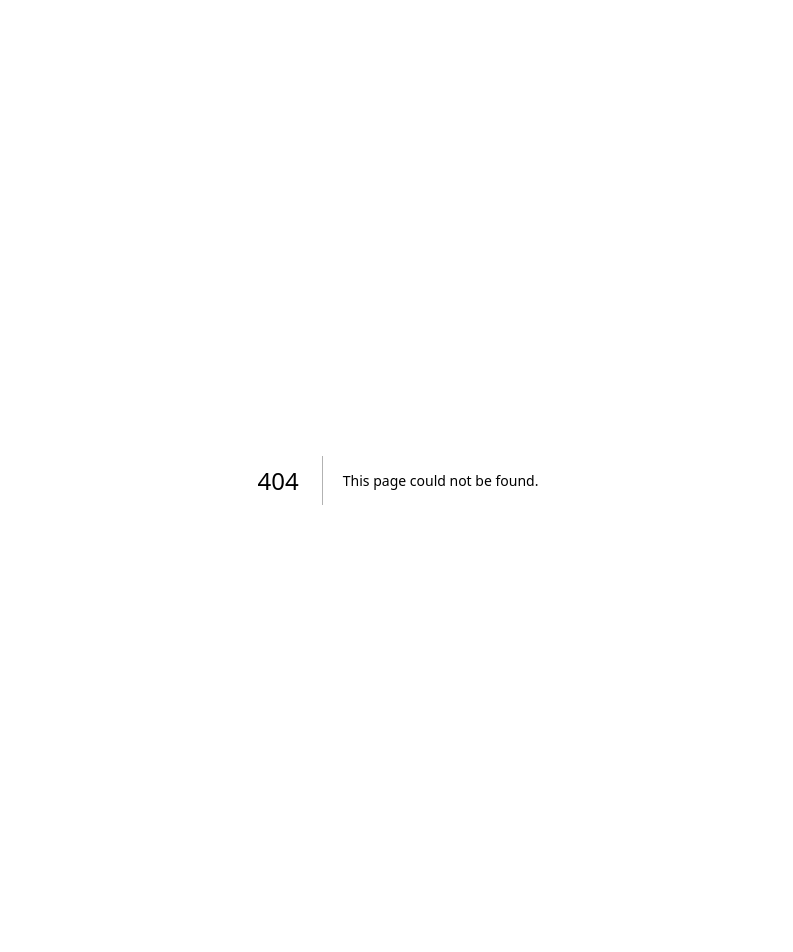
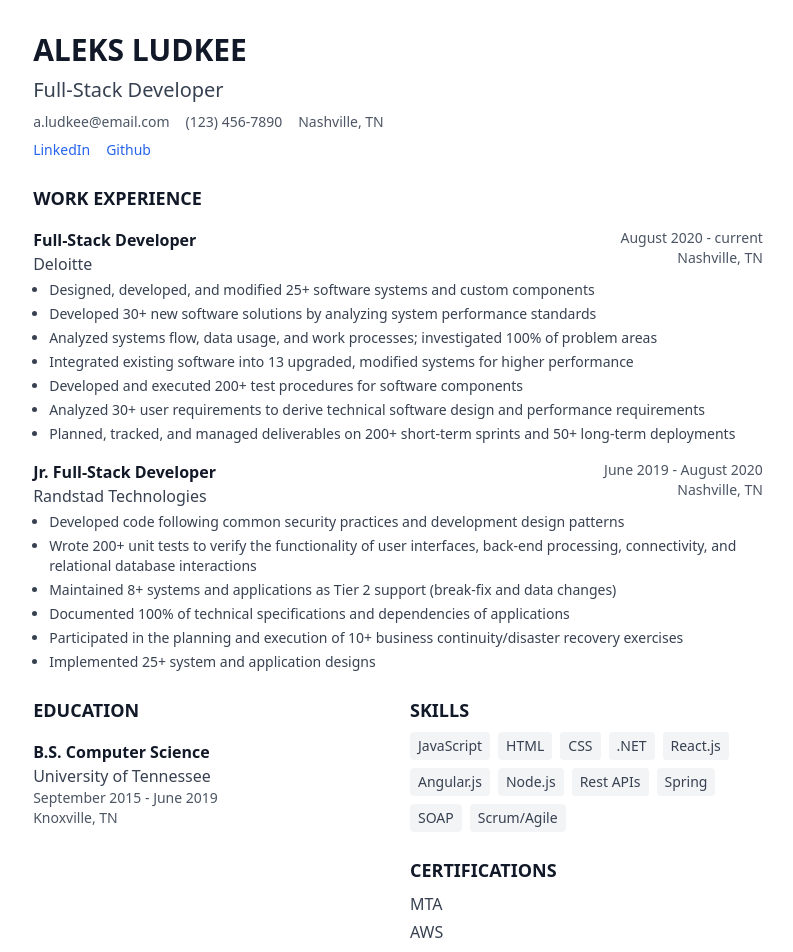
Before and after one commit to mubinkg/next-yt, a Next.js app: page /resume1 in a window 1280 px wide. Before the commit this address had no page. Shown: the top 952 px of the page, without its empty margins (242-1035 px from the left). Built offline with nearby package versions, Linux system fonts and the light colour scheme.

Commit message:
add frontend resume

```diff
--- a/app/layout.tsx
+++ b/app/layout.tsx
@@ -13,7 +13,7 @@ export default function RootLayout({
 }>) {
   return (
     <html lang="en">
-      <body className="mx-auto w-[600px] my-20">
+      <body>
 
         {children}
 
--- a/app/page.tsx
+++ b/app/page.tsx
@@ -1,6 +1,8 @@
-import Link from "next/link";
-
 export default function Home() {
+  const random = Math.floor(Math.random()*3)
+  if(random === 2){
+    throw new Error("Error on home page!")
+  }
   return (
     <div>
       <h2 className="text-4xl mb-10">Home page</h2>
--- /dev/null
+++ b/app/resume1/page.tsx
@@ -0,0 +1,109 @@
+'use client'
+
+export default function page() {
+    return (
+      <div className="w-[210mm] h-[297mm] mx-auto bg-white p-8">
+        <div className="space-y-6">
+          <header className="space-y-2">
+            <h1 className="text-3xl font-bold text-gray-900">ALEKS LUDKEE</h1>
+            <h2 className="text-xl text-gray-700">Full-Stack Developer</h2>
+            <div className="flex items-center gap-4 text-sm text-gray-600">
+              <a href="mailto:a.ludkee@email.com" className="hover:text-blue-600">a.ludkee@email.com</a>
+              <span>(123) 456-7890</span>
+              <span>Nashville, TN</span>
+            </div>
+            <div className="flex gap-4 text-sm text-blue-600">
+              <a href="#" className="hover:underline">LinkedIn</a>
+              <a href="#" className="hover:underline">Github</a>
+            </div>
+          </header>
+
+          {/* Work Experience */}
+          <section>
+            <h2 className="text-lg font-bold text-gray-900 mb-4">WORK EXPERIENCE</h2>
+
+            <div className="space-y-4">
+              <div>
+                <div className="flex justify-between items-start mb-1">
+                  <div>
+                    <h3 className="font-bold text-gray-900">Full-Stack Developer</h3>
+                    <div className="text-gray-700">Deloitte</div>
+                  </div>
+                  <div className="text-right text-gray-600 text-sm">
+                    <div>August 2020 - current</div>
+                    <div>Nashville, TN</div>
+                  </div>
+                </div>
+                <ul className="list-disc list-outside ml-4 text-sm text-gray-700 space-y-1">
+                  <li>Designed, developed, and modified 25+ software systems and custom components</li>
+                  <li>Developed 30+ new software solutions by analyzing system performance standards</li>
+                  <li>Analyzed systems flow, data usage, and work processes; investigated 100% of problem areas</li>
+                  <li>Integrated existing software into 13 upgraded, modified systems for higher performance</li>
+                  <li>Developed and executed 200+ test procedures for software components</li>
+                  <li>Analyzed 30+ user requirements to derive technical software design and performance requirements</li>
+                  <li>Planned, tracked, and managed deliverables on 200+ short-term sprints and 50+ long-term deployments</li>
+                </ul>
+              </div>
+
+              <div>
+                <div className="flex justify-between items-start mb-1">
+                  <div>
+                    <h3 className="font-bold text-gray-900">Jr. Full-Stack Developer</h3>
+                    <div className="text-gray-700">Randstad Technologies</div>
+                  </div>
+                  <div className="text-right text-gray-600 text-sm">
+                    <div>June 2019 - August 2020</div>
+                    <div>Nashville, TN</div>
+                  </div>
+                </div>
+                <ul className="list-disc list-outside ml-4 text-sm text-gray-700 space-y-1">
+                  <li>Developed code following common security practices and development design patterns</li>
+                  <li>Wrote 200+ unit tests to verify the functionality of user interfaces, back-end processing, connectivity, and relational database interactions</li>
+                  <li>Maintained 8+ systems and applications as Tier 2 support (break-fix and data changes)</li>
+                  <li>Documented 100% of technical specifications and dependencies of applications</li>
+                  <li>Participated in the planning and execution of 10+ business continuity/disaster recovery exercises</li>
+                  <li>Implemented 25+ system and application designs</li>
+                </ul>
+              </div>
+            </div>
+          </section>
+
+          {/* Two Column Section */}
+          <div className="grid grid-cols-2 gap-6">
+            {/* Education */}
+            <section>
+              <h2 className="text-lg font-bold text-gray-900 mb-4">EDUCATION</h2>
+              <div>
+                <div className="font-bold text-gray-900">B.S. Computer Science</div>
+                <div className="text-gray-700">University of Tennessee</div>
+                <div className="text-sm text-gray-600">September 2015 - June 2019</div>
+                <div className="text-sm text-gray-600">Knoxville, TN</div>
+              </div>
+            </section>
+
+            {/* Skills and Certifications */}
+            <div className="space-y-6">
+              <section>
+                <h2 className="text-lg font-bold text-gray-900 mb-2">SKILLS</h2>
+                <div className="flex flex-wrap gap-2">
+                  {['JavaScript', 'HTML', 'CSS', '.NET', 'React.js', 'Angular.js', 'Node.js', 'Rest APIs', 'Spring', 'SOAP', 'Scrum/Agile'].map((skill) => (
+                    <span key={skill} className="bg-gray-100 px-2 py-1 text-sm text-gray-700 rounded">
+                      {skill}
+                    </span>
+                  ))}
+                </div>
+              </section>
+
+              <section>
+                <h2 className="text-lg font-bold text-gray-900 mb-2">CERTIFICATIONS</h2>
+                <div className="space-y-1 text-gray-700">
+                  <div>MTA</div>
+                  <div>AWS</div>
+                </div>
+              </section>
+            </div>
+          </div>
+        </div>
+      </div>
+    )
+  }
```
